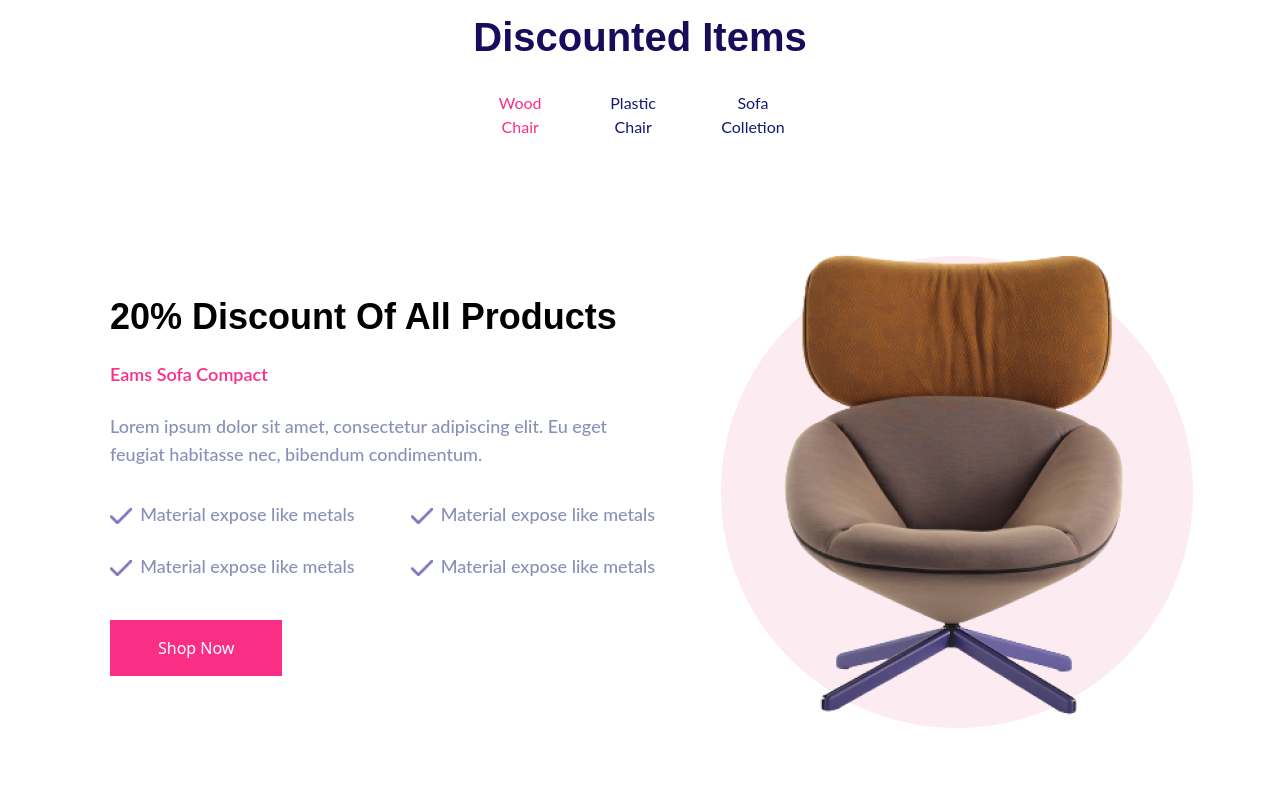
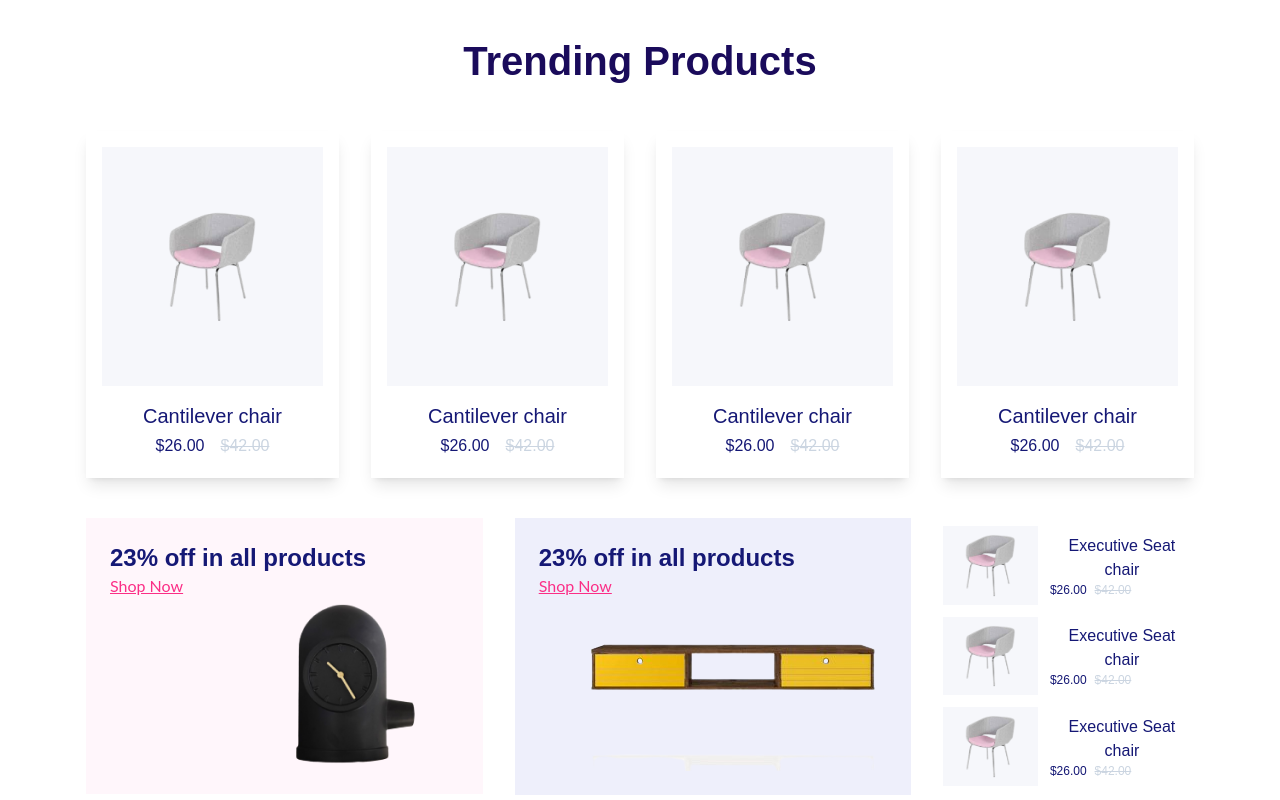
Before and after one commit to MuhammadFahadAkbar/Ecommerce-Website, a React (Create React App) app: page / in a window 1280 px wide. Shown: the part 3600-4400 px from the top of the page. Built offline with nearby package versions, Linux system fonts and the light colour scheme.

Commit message:
Added a Trending Products Section

```diff
--- a/src/pages/Home/index.jsx
+++ b/src/pages/Home/index.jsx
@@ -21,6 +21,8 @@ import UniqueSofa from "../../images/UniqueSofa.png";
 import PinkEllipse from "../../images/pinkellipse.png";
 import BlueEllipse from "../../images/blueellipse.png";
 import GreenEllipse from "../../images/greenellipse.png";
+import Clock from "../../images/clock.png";
+import Table from "../../images/table.png";
 
 import { Link } from "react-router-dom";
 
@@ -774,7 +776,7 @@ const Home = () => {
       </div>
 
       {/* What Hekto Offer! */}
-      <div className="custom-container m-auto pt-32 pb-14">
+      <div className="custom-container m-auto py-20">
         <h1 className="font-josefin text-[#1A0B5B] text-center font-bold text-[40px] mb-6">
           What Hekto Offer!
         </h1>
@@ -865,7 +867,148 @@ const Home = () => {
         </div>
       </div>
 
-      {/* Discount Item! */}
+      {/* Trending Products */}
+      <div className="custom-container m-auto pt-32 pb-20">
+        <h1 className="font-josefin text-[#1A0B5B] text-center font-bold text-[40px] mb-6">
+          Trending Products
+        </h1>
+        <div className="flex justify-center items-center mt-10">
+          <div className="group w-[25%] mx-4 text-center p-4 shadow-lg">
+            <div className="relative hover:cursor-pointer text-center py-16 bg-[#F6F7FB] mb-4">
+              <img className="w-[50%] m-auto" src={TopChair} alt="chair" />
+            </div>
+            <h1 className="text-xl font-josefin font-medium mb-1 text-[#151875]">
+              Cantilever chair
+            </h1>
+            <div className="flex gap-4 justify-center">
+              <p className="font-josefin mb-1 text-[#151875]">$26.00</p>
+              <p className="font-josefin mb-1 text-slate-300 line-through">
+                $42.00
+              </p>
+            </div>
+          </div>
+
+          <div className="group w-[25%] mx-4 text-center p-4 shadow-lg">
+            <div className="relative hover:cursor-pointer text-center py-16 bg-[#F6F7FB] mb-4">
+              <img className="w-[50%] m-auto" src={TopChair} alt="chair" />
+            </div>
+            <h1 className="text-xl font-josefin font-medium mb-1 text-[#151875]">
+              Cantilever chair
+            </h1>
+            <div className="flex gap-4 justify-center">
+              <p className="font-josefin mb-1 text-[#151875]">$26.00</p>
+              <p className="font-josefin mb-1 text-slate-300 line-through">
+                $42.00
+              </p>
+            </div>
+          </div>
+
+          <div className="group w-[25%] mx-4 text-center p-4 shadow-lg">
+            <div className="relative hover:cursor-pointer text-center py-16 bg-[#F6F7FB] mb-4">
+              <img className="w-[50%] m-auto" src={TopChair} alt="chair" />
+            </div>
+            <h1 className="text-xl font-josefin font-medium mb-1 text-[#151875]">
+              Cantilever chair
+            </h1>
+            <div className="flex gap-4 justify-center">
+              <p className="font-josefin mb-1 text-[#151875]">$26.00</p>
+              <p className="font-josefin mb-1 text-slate-300 line-through">
+                $42.00
+              </p>
+            </div>
+          </div>
+
+          <div className="group w-[25%] mx-4 text-center p-4 shadow-lg">
+            <div className="relative hover:cursor-pointer text-center py-16 bg-[#F6F7FB] mb-4">
+              <img className="w-[50%] m-auto" src={TopChair} alt="chair" />
+            </div>
+            <h1 className="text-xl font-josefin font-medium mb-1 text-[#151875]">
+              Cantilever chair
+            </h1>
+            <div className="flex gap-4 justify-center">
+              <p className="font-josefin mb-1 text-[#151875]">$26.00</p>
+              <p className="font-josefin mb-1 text-slate-300 line-through">
+                $42.00
+              </p>
+            </div>
+          </div>
+        </div>
+
+        <div className="flex justify-start items-center mt-10">
+          <div className="group w-[39%] mx-4 p-6 bg-[#FFF6FB]">
+            <h1 className="text-[#151875] font-josefin text-2xl font-semibold">
+              23% off in all products
+            </h1>
+            <h3 className="text-[#FB2E86] font-lato underline text-md">
+              Shop Now
+            </h3>
+            <img className="float-right" src={Clock} alt="" />
+          </div>
+
+          <div className="group w-[39%] mx-4 p-6 bg-[#EEEFFB]">
+            <h1 className="text-[#151875] font-josefin text-2xl font-semibold">
+              23% off in all products
+            </h1>
+            <h3 className="text-[#FB2E86] font-lato underline text-md">
+              Shop Now
+            </h3>
+            <img className="float-right" src={Table} alt="" />
+          </div>
+
+          <div className="group w-[25%] mx-4 text-center">
+            <div className="flex gap-3 items-center">
+              <div className="w-[38%] py-2 px-4 bg-[#F6F7FB]">
+                <img className="w-[100%] m-auto" src={TopChair} alt="chair" />
+              </div>
+              <div>
+                <h1 className="text-md font-josefin font-medium text-[#151875]">
+                  Executive Seat chair
+                </h1>
+                <div className="flex gap-2 justify-start">
+                  <p className=" text-xs font-josefin text-[#151875]">$26.00</p>
+                  <p className=" text-xs font-josefin text-slate-300 line-through">
+                    $42.00
+                  </p>
+                </div>
+              </div>
+            </div>
+            <div className="flex gap-3 mt-3 items-center">
+              <div className="w-[38%] py-2 px-4 bg-[#F6F7FB]">
+                <img className="w-[100%] m-auto" src={TopChair} alt="chair" />
+              </div>
+              <div>
+                <h1 className="text-md font-josefin font-medium text-[#151875]">
+                  Executive Seat chair
+                </h1>
+                <div className="flex gap-2 justify-start">
+                  <p className=" text-xs font-josefin text-[#151875]">$26.00</p>
+                  <p className=" text-xs font-josefin text-slate-300 line-through">
+                    $42.00
+                  </p>
+                </div>
+              </div>
+            </div>
+            <div className="flex gap-3 mt-3 items-center">
+              <div className="w-[38%] py-2 px-4 bg-[#F6F7FB]">
+                <img className="w-[100%] m-auto" src={TopChair} alt="chair" />
+              </div>
+              <div>
+                <h1 className="text-md font-josefin font-medium text-[#151875]">
+                  Executive Seat chair
+                </h1>
+                <div className="flex gap-2 justify-start">
+                  <p className=" text-xs font-josefin text-[#151875]">$26.00</p>
+                  <p className=" text-xs font-josefin text-slate-300 line-through">
+                    $42.00
+                  </p>
+                </div>
+              </div>
+            </div>
+          </div>
+        </div>
+      </div>
+
+      {/* Discounted Items! */}
       <div className="custom-container m-auto py-20">
         <h1 className="font-josefin text-[#1A0B5B] text-center font-bold text-[40px] mb-6">
           Discounted Items
@@ -935,7 +1078,7 @@ const Home = () => {
       </div>
 
       {/* Top Categories */}
-      <div className="custom-container m-auto py-20">
+      <div className="custom-container m-auto pt-20 pb-32">
         <h1 className="font-josefin text-[#1A0B5B] text-center font-bold text-[40px] mb-6">
           Top Categories
         </h1>
@@ -1013,12 +1156,12 @@ const Home = () => {
       </div>
 
       {/* Brands */}
-      <div className="custom-container m-auto pt-20 pb-14">
+      <div className="custom-container m-auto pt-20 ">
         <img width="70%" className="m-auto" src={BrandsImage} alt="Brands" />
       </div>
 
       {/* Latest Blogs */}
-      <div className="custom-container m-auto pt-20 pb-14">
+      <div className="custom-container m-auto pt-14 pb-32">
         <h1 className="font-josefin text-[#1A0B5B] text-center font-bold text-[40px] mb-6">
           Latest Blogs
         </h1>
```
Also changed, not shown: src/images/clock.png (added), src/images/table.png (added).
